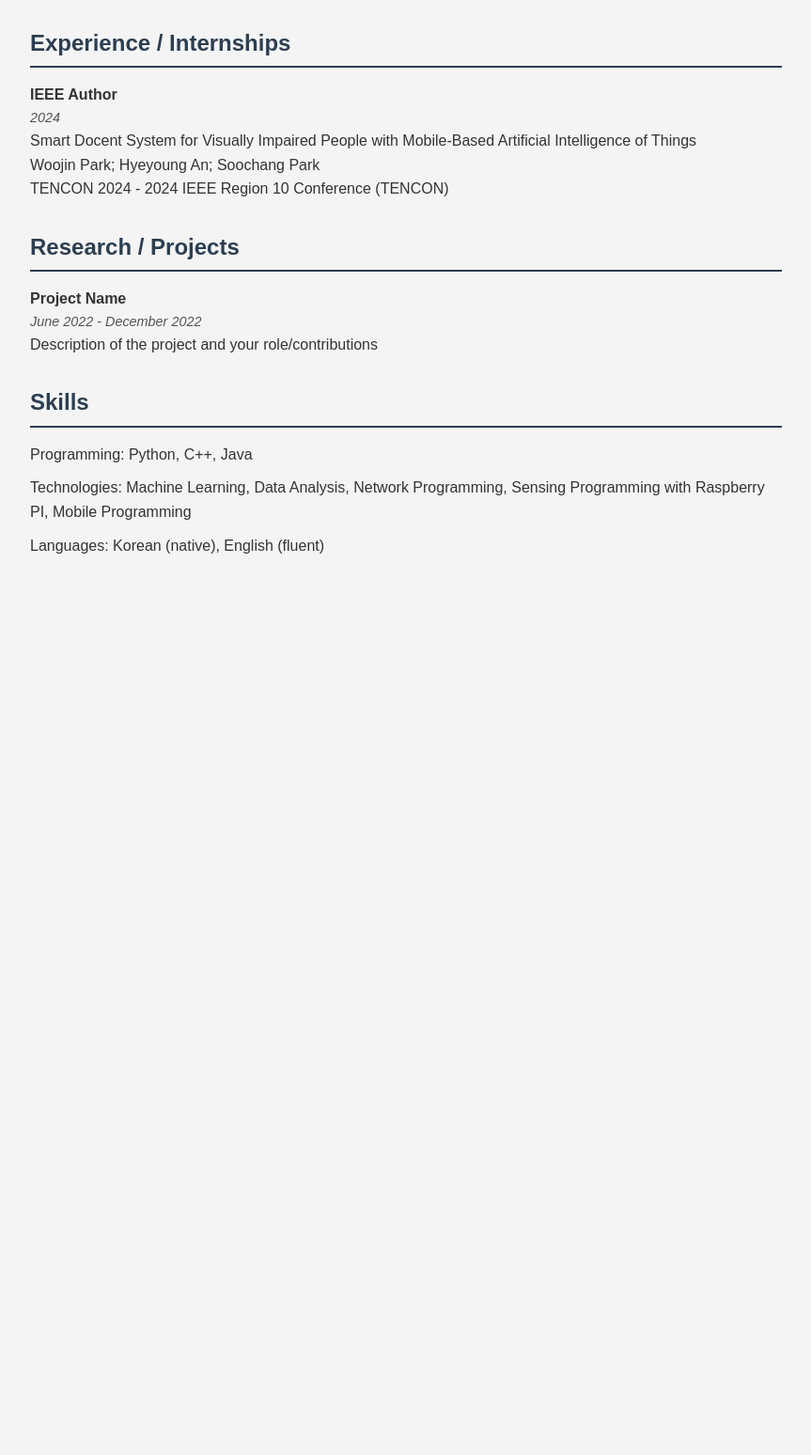
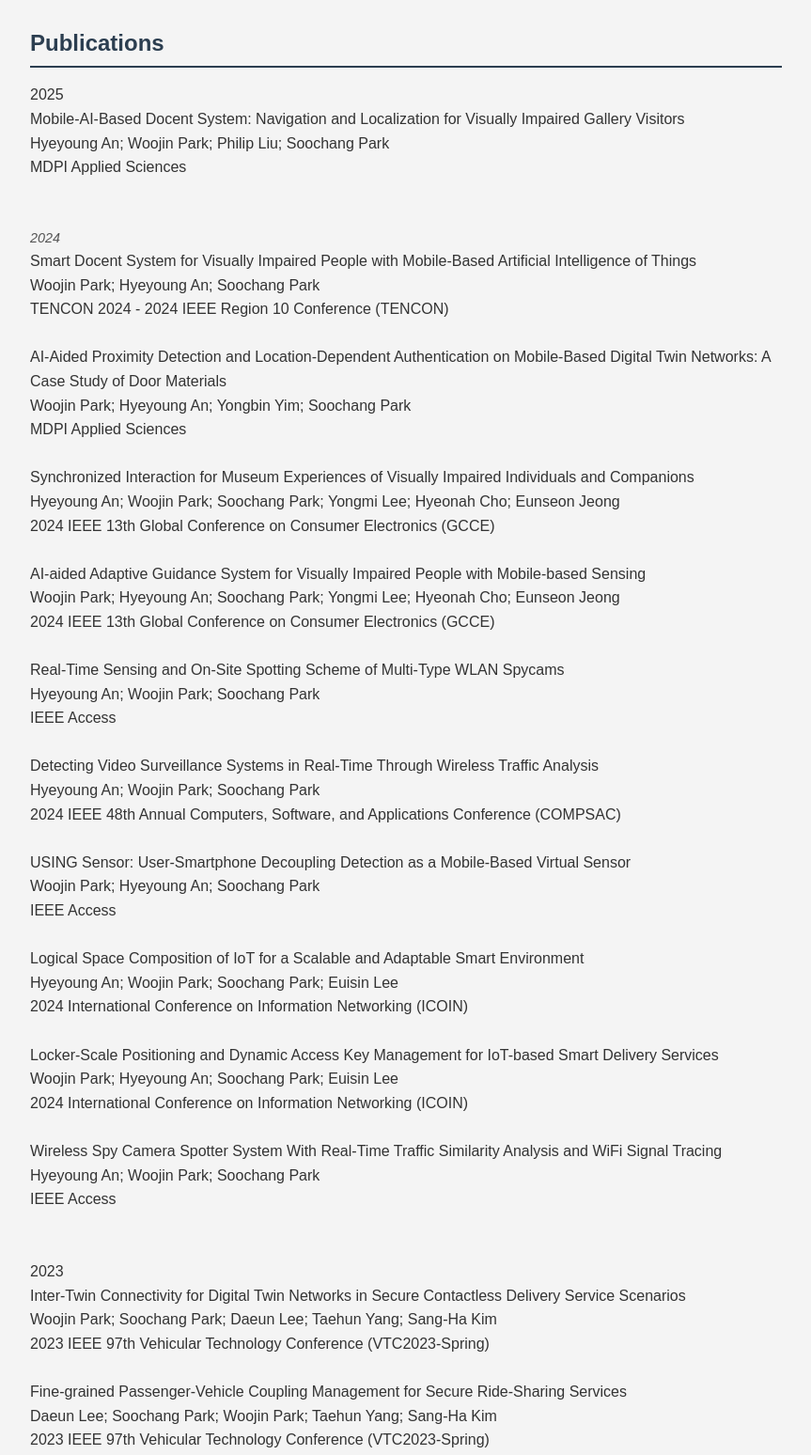
Before and after one commit to woojin0415/cv, a plain HTML site: page index.html in a window 1280 px wide. Shown: the part 479-2027 px from the top of the page at 94% size, without its empty margins (208-1071 px from the left). Before the commit the page ends 1122 px from the top, so only its background shows below. Drawn offline with Linux system fonts and the light colour scheme.

Commit message:
Update index.html

```diff
--- a/index.html
+++ b/index.html
@@ -77,12 +77,40 @@
     </section>
 
     <section>
-        <h2 class="section-title">Experience / Internships</h2>
+        <h2 class="section-title">Publications</h2>
         <ul>
             <li>
-                <div class="item-title">IEEE Author</div>
+                <div class="date2025">2025</div>
+                <div>Mobile-AI-Based Docent System: Navigation and Localization for Visually Impaired Gallery Visitors <br>  Hyeyoung An; Woojin Park; Philip Liu; Soochang Park <br> MDPI Applied Sciences</div>
+
+                <br><br>
                 <div class="date">2024</div>
                 <div>Smart Docent System for Visually Impaired People with Mobile-Based Artificial Intelligence of Things <br> Woojin Park; Hyeyoung An; Soochang Park <br> TENCON 2024 - 2024 IEEE Region 10 Conference (TENCON)</div>
+                <br>
+                <div> AI-Aided Proximity Detection and Location-Dependent Authentication on Mobile-Based Digital Twin Networks: A Case Study of Door Materials <br> Woojin Park; Hyeyoung An; Yongbin Yim; Soochang Park <br> MDPI Applied Sciences</div>
+                <br>
+                <div>Synchronized Interaction for Museum Experiences of Visually Impaired Individuals and Companions <br> Hyeyoung An; Woojin Park; Soochang Park; Yongmi Lee; Hyeonah Cho; Eunseon Jeong <br> 2024 IEEE 13th Global Conference on Consumer Electronics (GCCE)</div>
+                <br>
+                <div>AI-aided Adaptive Guidance System for Visually Impaired People with Mobile-based Sensing <br> Woojin Park; Hyeyoung An; Soochang Park; Yongmi Lee; Hyeonah Cho; Eunseon Jeong <br> 2024 IEEE 13th Global Conference on Consumer Electronics (GCCE) </div>
+                <br>
+                <div>Real-Time Sensing and On-Site Spotting Scheme of Multi-Type WLAN Spycams <br> Hyeyoung An; Woojin Park; Soochang Park <br> IEEE Access </div>
+                <br>
+                <div>Detecting Video Surveillance Systems in Real-Time Through Wireless Traffic Analysis <br> Hyeyoung An; Woojin Park; Soochang Park <br> 2024 IEEE 48th Annual Computers, Software, and Applications Conference (COMPSAC)</div>
+                <br>
+                <div>USING Sensor: User-Smartphone Decoupling Detection as a Mobile-Based Virtual Sensor <br> Woojin Park; Hyeyoung An; Soochang Park <br> IEEE Access </div>
+                <br>
+                <div>Logical Space Composition of IoT for a Scalable and Adaptable Smart Environment <br> Hyeyoung An; Woojin Park; Soochang Park; Euisin Lee <br> 2024 International Conference on Information Networking (ICOIN) </div>
+                <br>
+                <div>Locker-Scale Positioning and Dynamic Access Key Management for IoT-based Smart Delivery Services <br> Woojin Park; Hyeyoung An; Soochang Park; Euisin Lee <br> 2024 International Conference on Information Networking (ICOIN)</div>
+                <br>
+                <div>Wireless Spy Camera Spotter System With Real-Time Traffic Similarity Analysis and WiFi Signal Tracing <br> Hyeyoung An; Woojin Park; Soochang Park <br> IEEE Access</div>
+                <br><br>
+                <div class="date2023">2023</div>
+                <div>Inter-Twin Connectivity for Digital Twin Networks in Secure Contactless Delivery Service Scenarios <br> Woojin Park; Soochang Park; Daeun Lee; Taehun Yang; Sang-Ha Kim <br> 2023 IEEE 97th Vehicular Technology Conference (VTC2023-Spring)</div>
+                <br>
+                <div>Fine-grained Passenger-Vehicle Coupling Management for Secure Ride-Sharing Services <br> Daeun Lee; Soochang Park; Woojin Park; Taehun Yang; Sang-Ha Kim <br> 2023 IEEE 97th Vehicular Technology Conference (VTC2023-Spring) </div>
+
+
             </li>
             <!-- Add more experience entries if needed -->
         </ul>
```
